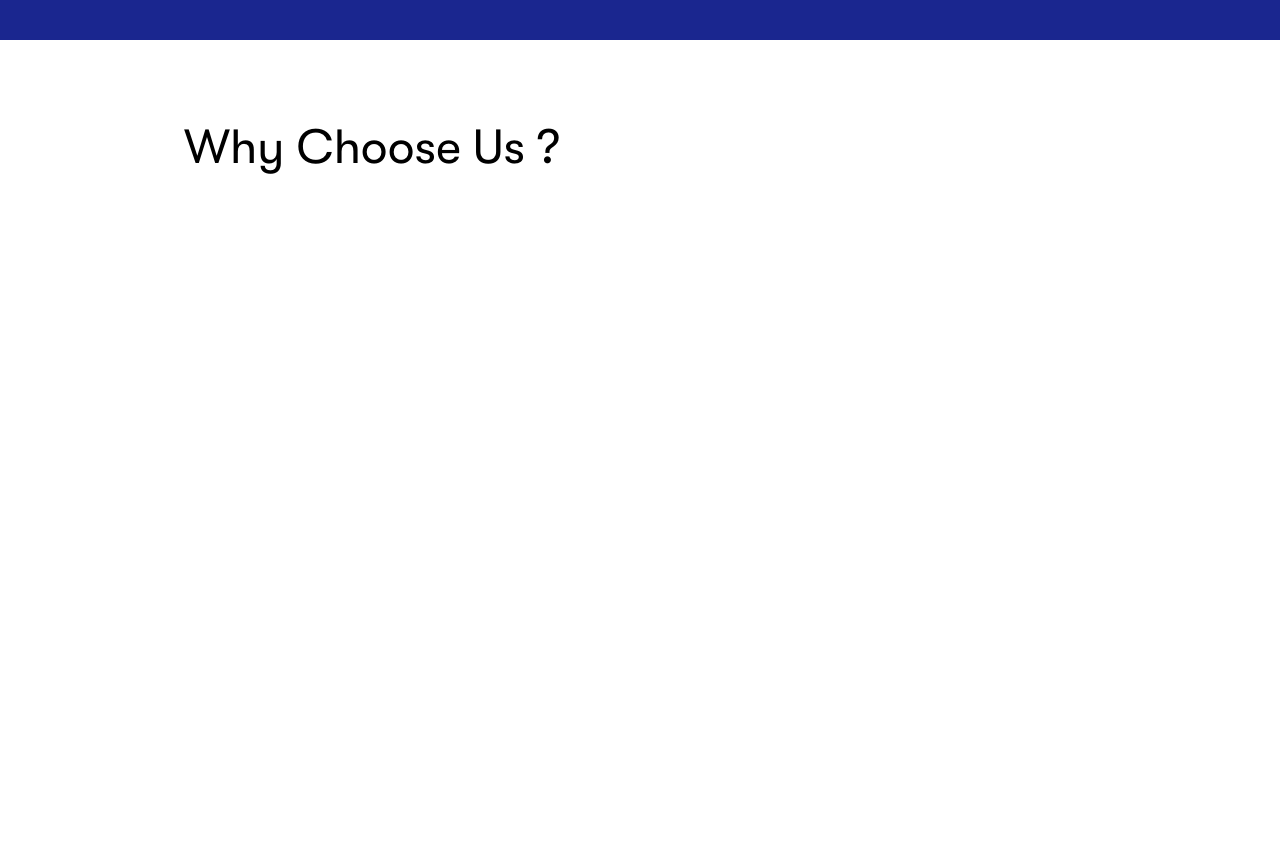
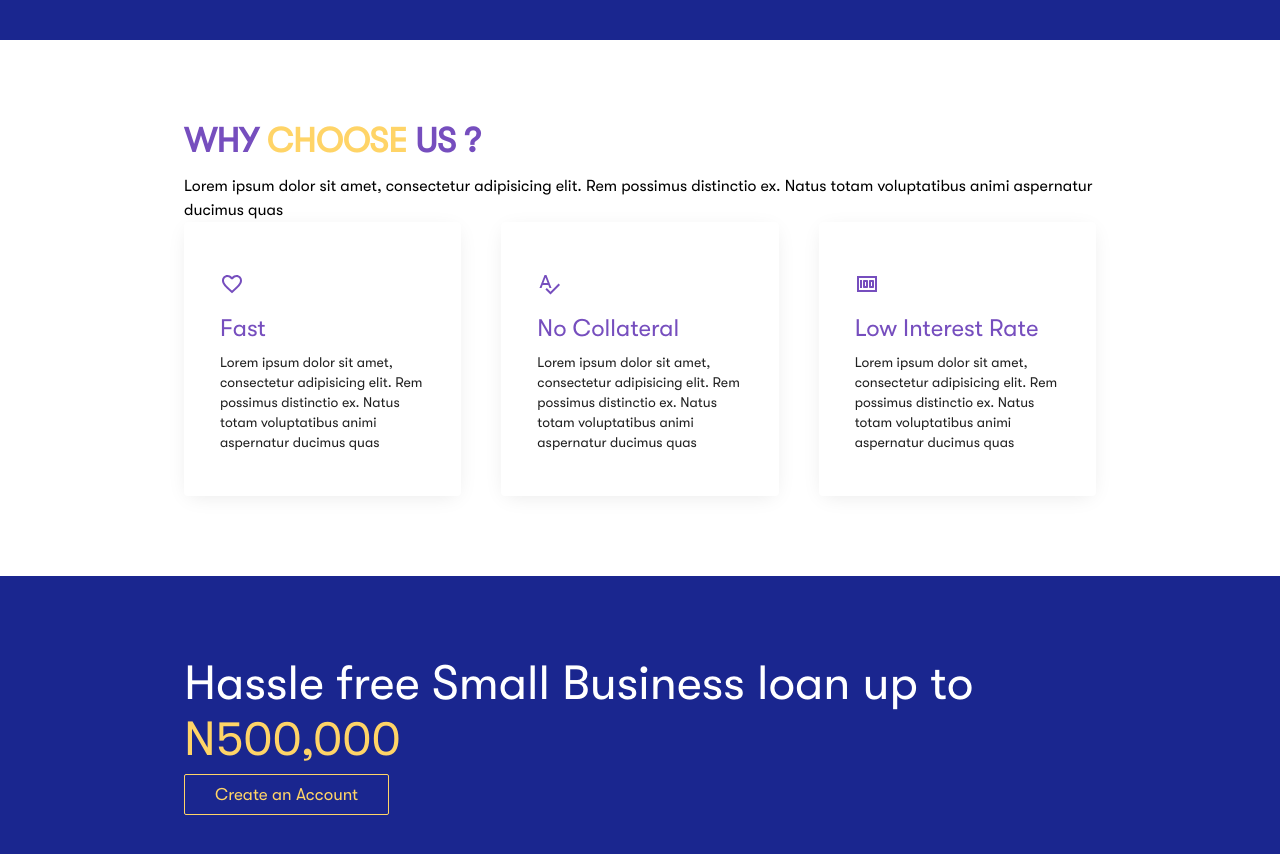
Before and after one commit to codekyd/boromi, a React (Create React App) app: page / in a window 1280 px wide. Shown: the part 920-1774 px from the top of the page. Before the commit the page ends 1176 px from the top, so only its background shows below. Built offline with nearby package versions, Linux system fonts and the light colour scheme; what miragejs would draw is missing.

Commit message:
update Home view

```diff
--- a/src/Components/Auth/AuthFooter.js
+++ /dev/null
@@ -1,41 +0,0 @@
-/*
- *  --------------------------------------------------------------------------
- *                             External Dependencies
- *  --------------------------------------------------------------------------
- */
-
-import React from "react";
-import {Box, Typography} from "@material-ui/core";
-import {makeStyles} from "@material-ui/core/styles";
-
-const useStyles =  makeStyles({
-    root: {
-        textAlign: 'center'
-
-    },
-    text: {
-        color: '#fff'
-    },
-    link: {
-        color: '#fff'
-    }
-})
-
-const AuthFooter = () => {
-    const classes = useStyles()
-    return (
-        <Box className={classes.root}>
-            <Typography
-                variant="body2"
-                className={classes.text}>
-
-                Copyright © 2020
-                All rights reserved | <a href="/" className={classes.link}>Boromi</a>
-
-            </Typography>
-
-        </Box>
-    );
-}
-
-export default  AuthFooter
--- a/src/Components/Auth/AuthLayout.js
+++ b/src/Components/Auth/AuthLayout.js
@@ -8,22 +8,19 @@ import React from "react";
 import {Box, Grid, Paper, Typography} from "@material-ui/core";
 import {makeStyles} from "@material-ui/core/styles";
 import PropTypes from "prop-types";
+import { Link } from "react-router-dom";
 /*
  *  --------------------------------------------------------------------------
  *                             Internal Dependencies
  *  --------------------------------------------------------------------------
  */
-import AuthFooter from "./AuthFooter";
-import {ButtonLink} from "../Buttons/Buttons";
-import { Link } from "react-router-dom";
+import Footer from "../Layout/Footer";
+
 
 const useStyles =  makeStyles({
     root: {
         minHeight: '100%',
         background: "#1a268f",
-        // background: ` background: #764ebe;
-        //     background: linear-gradient(56deg,#6bbfd8 0%, #764ebe 100%),
-        //     no-repeat center center fixed`,
         backgroundSize: 'cover',
         height: 'auto'
 
@@ -74,7 +71,7 @@ const AuthLayout = ({ children}) => {
                     </Grid>
 
                 </Grid>
-                <AuthFooter/>
+                <Footer/>
             </Box>
 
         </>
--- a/src/Components/views/Home.js
+++ b/src/Components/views/Home.js
@@ -1,5 +1,19 @@
+/*
+ *  --------------------------------------------------------------------------
+ *                             External Dependencies
+ *  --------------------------------------------------------------------------
+ */
 import React from "react";
-import { Typography, Box, Container, makeStyles } from "@material-ui/core"
+import { Typography, Box, Container, makeStyles, Grid, Card, CardContent, Icon } from "@material-ui/core"
+import FavoriteBorderOutlinedIcon from '@material-ui/icons/FavoriteBorderOutlined';
+import SpellcheckOutlinedIcon from '@material-ui/icons/SpellcheckOutlined';
+import MoneyOutlinedIcon from '@material-ui/icons/MoneyOutlined';
+/*
+ *  --------------------------------------------------------------------------
+ *                             Internal Dependencies
+ *  --------------------------------------------------------------------------
+ */
+
 import Layout from "../Layout/Layout";
 import { SecondaryButton } from "../Buttons/Buttons";
 
@@ -10,6 +24,10 @@ const styles = makeStyles({
 		background: "#1a268f",
 		height: "auto"
 	},
+	spanSecondary: {
+		color: "#ffd467"
+
+	},
 	introSection: {
 		color: "#fff",
 		display: "flex",
@@ -19,6 +37,19 @@ const styles = makeStyles({
 	},
 	introTextSmall: {
 		marginBottom: "40px"
+	},
+	heading: {
+		fontWeight:600,
+		textTransform: "uppercase"
+	},
+	card: {
+		padding: "20px",
+		boxShadow:"0 4px 20px -5px rgba(0, 0, 0, 0.1)",
+		borderRadius: "4px"
+	},
+	cta: {
+		background:"#1a268f",
+		color: "#fff"
 	}
 })
 const Home = () => {
@@ -30,10 +61,10 @@ const Home = () => {
 					<Box className={classes.introSection}>
 						<Box>
 							<Typography variant="h2" gutterBottom>
-								Get Access To Instant Fast Loans With Low Interest Rate.
+								Get Access To <span className={classes.spanSecondary}>Instant Fast Loans</span> With Low Interest Rate.
 							</Typography>
 							<Typography variant="h5" gutterBottom className={classes.introTextSmall}>
-								No Colleteral, No Delays.
+								No Collateral, No Delays.
 							</Typography>
 							<SecondaryButton linkTo="/login" content="Get Started"/>
 						</Box>
@@ -43,9 +74,82 @@ const Home = () => {
 
 			<section>
 				<Container maxWidth="md">
-				<Typography variant="h3">
-					Why Choose Us ?
-				</Typography>
+					<Box>
+						<Typography variant="h4" gutterBottom className={classes.heading} color="primary">
+							Why <span className={classes.spanSecondary}>Choose</span> Us ?
+						</Typography>
+						<Typography variant="body1">
+						Lorem ipsum dolor sit amet, consectetur adipisicing elit. Rem possimus distinctio ex. Natus totam voluptatibus animi aspernatur ducimus quas
+						</Typography>
+					</Box>
+
+					<Grid container spacing={5} justify="center">
+						<Grid item md={4}>
+							<Card className={classes.card}>
+								<CardContent >
+									<Typography>
+										<Icon color="primary" fontSize="large">
+										<FavoriteBorderOutlinedIcon/>
+										</Icon>
+									</Typography>
+									<Typography variant="h5" gutterBottom color="primary">
+										Fast
+									</Typography>
+									<Typography variant="body2">
+									Lorem ipsum dolor sit amet, consectetur adipisicing elit. Rem possimus distinctio ex. Natus totam voluptatibus animi aspernatur ducimus quas
+									</Typography>
+
+								</CardContent>
+							</Card>
+						</Grid>
+						<Grid item md={4}>
+							<Card className={classes.card}>
+								<CardContent >
+									<Typography>
+										<Icon color="primary" fontSize="large">
+										<SpellcheckOutlinedIcon/>
+										</Icon>
+									</Typography>
+									<Typography variant="h5" gutterBottom color="primary">
+										No Collateral
+									</Typography>
+									<Typography variant="body2">
+									Lorem ipsum dolor sit amet, consectetur adipisicing elit. Rem possimus distinctio ex. Natus totam voluptatibus animi aspernatur ducimus quas
+									</Typography>
+
+								</CardContent>
+							</Card>
+						</Grid>
+						<Grid item md={4}>
+							<Card className={classes.card}>
+								<CardContent >
+									<Typography>
+										<Icon color="primary" fontSize="large">
+										<MoneyOutlinedIcon/>
+										</Icon>
+									</Typography>
+									<Typography variant="h5" gutterBottom color="primary">
+										Low Interest Rate
+									</Typography>
+									<Typography variant="body2">
+									Lorem ipsum dolor sit amet, consectetur adipisicing elit. Rem possimus distinctio ex. Natus totam voluptatibus animi aspernatur ducimus quas
+									</Typography>
+
+								</CardContent>
+							</Card>
+						</Grid>
+					</Grid>
+
+				</Container>
+			</section>
+			<section className={classes.cta}>
+				<Container maxWidth="md">
+					<Box>
+					<Typography variant="h3" gutterBottom>
+						Hassle free Small Business loan up to <span className={classes.spanSecondary}>N500,000</span>
+					</Typography>
+					<SecondaryButton linkTo="/singup" content="Create an Account"/>
+					</Box>
 				</Container>
 			</section>
 		</Layout>
```
